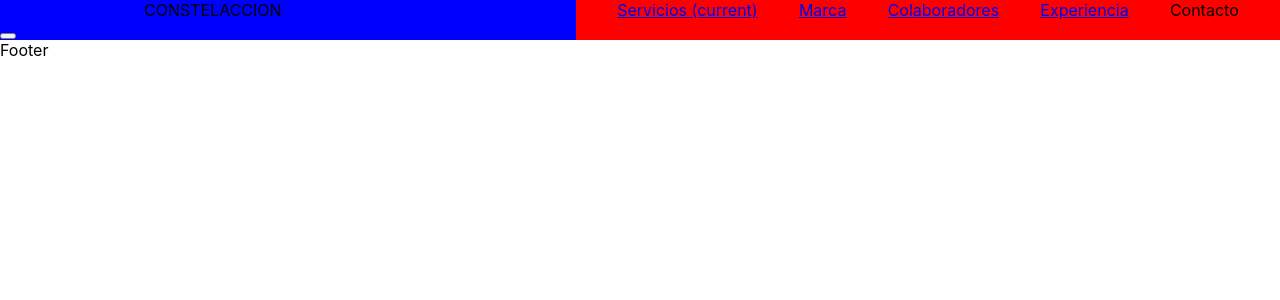
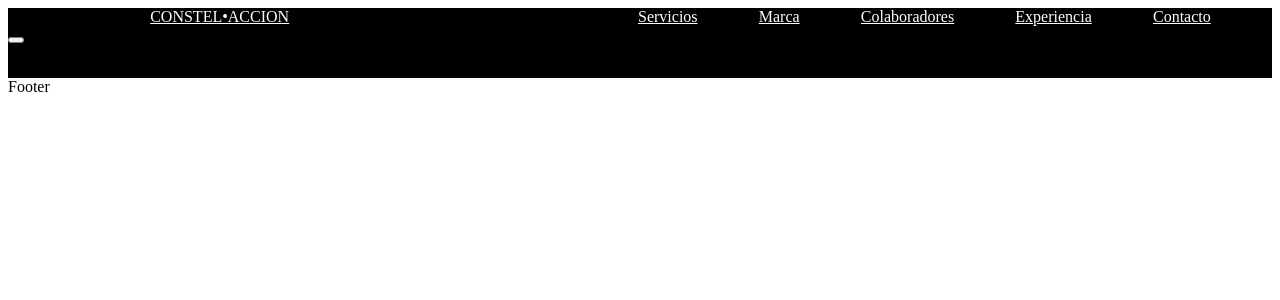
Before and after one commit to villaleoo/constel-accion, a React (Create React App) app: page / in a window 1280 px wide. Shown: the top 300 px of the page. Built offline with nearby package versions, Linux system fonts and the light colour scheme; the HTML template or start-up script is replaced by a standard one.

Commit message:
terminando nav ,creando secciones

```diff
--- a/src/App.css
+++ /dev/null
@@ -1,38 +0,0 @@
-.App {
-  text-align: center;
-}
-
-.App-logo {
-  height: 40vmin;
-  pointer-events: none;
-}
-
-@media (prefers-reduced-motion: no-preference) {
-  .App-logo {
-    animation: App-logo-spin infinite 20s linear;
-  }
-}
-
-.App-header {
-  background-color: #282c34;
-  min-height: 100vh;
-  display: flex;
-  flex-direction: column;
-  align-items: center;
-  justify-content: center;
-  font-size: calc(10px + 2vmin);
-  color: white;
-}
-
-.App-link {
-  color: #61dafb;
-}
-
-@keyframes App-logo-spin {
-  from {
-    transform: rotate(0deg);
-  }
-  to {
-    transform: rotate(360deg);
-  }
-}
--- a/src/components/header/Header.jsx
+++ b/src/components/header/Header.jsx
@@ -1,12 +1,13 @@
 import React from 'react'
 import './headerStyles.scss'
 import { Navbar } from './navbar/Navbar'
+import { Link } from 'react-router-dom'
 
 export const Header = () => {
   return (
     <nav className="navbar navbar-expand-lg navbar-light headerContainer">
       <div className='headerSite'>
-        <div className="navbar-brand logoSite" href="#">CONSTELACCION</div>
+        <div className="navbar-brand logoSite"><Link to={'/'}>CONSTEL•ACCION</Link></div>
         <button className="navbar-toggler"
                 type="button"
                 data-toggle="collapse"
--- a/src/components/header/headerStyles.scss
+++ b/src/components/header/headerStyles.scss
@@ -1,15 +1,16 @@
 .headerContainer{
-    background-color: green;
+    background-color: black;
     width: 100%;
+    height: 70px;
     display: flex;
     justify-content: space-between;
     .headerSite{
         width: 50%;
-        background-color: blue;
     }
     .logoSite{
         padding: 0 0 0 25%;
     }
+
 }
 //mobile
 @media only screen and (min-width:0px) and (max-width:768px){
@@ -42,7 +43,6 @@
     .headerContainer{
         .headerSite{
             width: 45%;
-            background-color: blue;
         }
         .logoSite{
             padding: 0 0 0 25%;
--- a/src/components/header/navbar/Navbar.jsx
+++ b/src/components/header/navbar/Navbar.jsx
@@ -1,15 +1,21 @@
 import React from 'react'
 import './navbarStyles.scss'
+import { NavLink } from 'react-router-dom'
 
 export const Navbar = () => {
+
+  let navbarComponents= ['Servicios', 'Marca', 'Colaboradores', 'Experiencia', 'Contacto']
+
   return (
-        <div class="collapse navbar-collapse navbarContainer" id="navbarNavAltMarkup">
-          <div class="navbar-nav navListContainer">
-            <a class="nav-link active" href="#">Servicios <span class="sr-only">(current)</span></a>
-            <a class="nav-link" href="#">Marca</a>
-            <a class="nav-link" href="#">Colaboradores</a>
-            <a class="nav-link" href="#">Experiencia</a>
-            <a class="nav-link">Contacto</a>
+        <div className="collapse navbar-collapse navbarContainer" id="navbarNavAltMarkup">
+          <div className="navbar-nav navListContainer">
+          {navbarComponents.map((navComponent, index)=>(
+            <NavLink
+            key={index}
+            to={`/${navComponent}`}>{navComponent}</NavLink>
+          )
+          )
+          }
           </div>
         </div>
   )
--- a/src/components/header/navbar/navbarStyles.scss
+++ b/src/components/header/navbar/navbarStyles.scss
@@ -1,14 +1,13 @@
 .navbarContainer{
     width: 50%;
-    background-color: yellow;
     display: flex;
     flex-direction: row-reverse;
     .navListContainer{
         width: 100%;
-        background-color: red;
         display: flex;
         justify-content: space-evenly;
     }
+
 
 }
 
--- a/src/index.css
+++ /dev/null
@@ -1,13 +0,0 @@
-body {
-  margin: 0;
-  font-family: -apple-system, BlinkMacSystemFont, 'Segoe UI', 'Roboto', 'Oxygen',
-    'Ubuntu', 'Cantarell', 'Fira Sans', 'Droid Sans', 'Helvetica Neue',
-    sans-serif;
-  -webkit-font-smoothing: antialiased;
-  -moz-osx-font-smoothing: grayscale;
-}
-
-code {
-  font-family: source-code-pro, Menlo, Monaco, Consolas, 'Courier New',
-    monospace;
-}
--- a/src/index.js
+++ b/src/index.js
@@ -1,7 +1,7 @@
 import React from 'react';
 import ReactDOM from 'react-dom/client';
-import './index.css';
 import App from './App';
+import './index.scss'
 import reportWebVitals from './reportWebVitals';
 
 const root = ReactDOM.createRoot(document.getElementById('root'));
--- /dev/null
+++ b/src/index.scss
@@ -0,0 +1,11 @@
+body{
+    scroll-behavior: smooth;
+    a{
+        color: white;
+    }
+   a:hover{
+    @extend a;
+    text-decoration: none;
+    box-shadow: none;
+   }
+}
```
Also changed, not shown: src/components/content/contentList/ContentList.jsx (deleted, +0 -7 lines), src/components/content/contentList/home/Home.jsx (deleted, +0 -7 lines), src/components/content/Home.jsx (added), src/components/content/colaboradores/Colaboradores.jsx (added).
